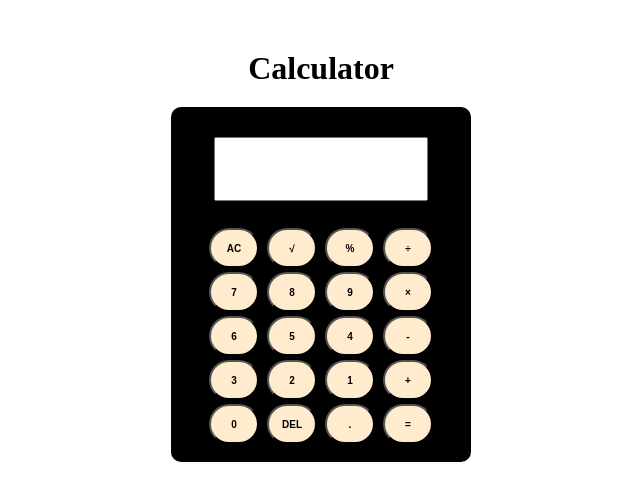
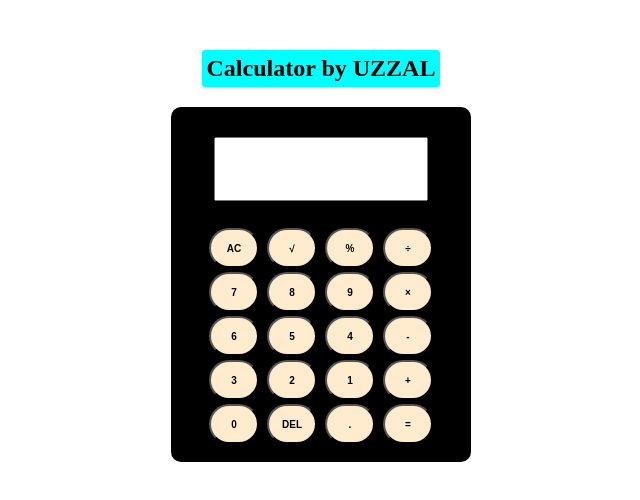
Before and after one commit to ProUzzal/Calculator-With-JS, a plain HTML site: page index.html in a window 1280 px wide. Shown: the whole page, without its empty margins (319-959 px from the left). Drawn offline with Linux system fonts and the light colour scheme.

Commit message:
head edited

```diff
--- a/index.html
+++ b/index.html
@@ -39,14 +39,19 @@
         padding: 30px;
         border-radius: 10px;
       }
-      h1 {
+      h2 {
         margin-bottom: 20px;
+        background-color: cyan;
+        color: black;
+        display: inline-block;
+        border-radius: 3px;
+        padding: 5px;
       }
     </style>
   </head>
   <body>
     <form action="" name="calculator" id="cal-form">
-      <h1>Calculator</h1>
+      <h2>Calculator by UZZAL</h2>
       <div class="Card">
         <div>
           <input type="text" maxlength="12" name="display" id="screen" />
```
